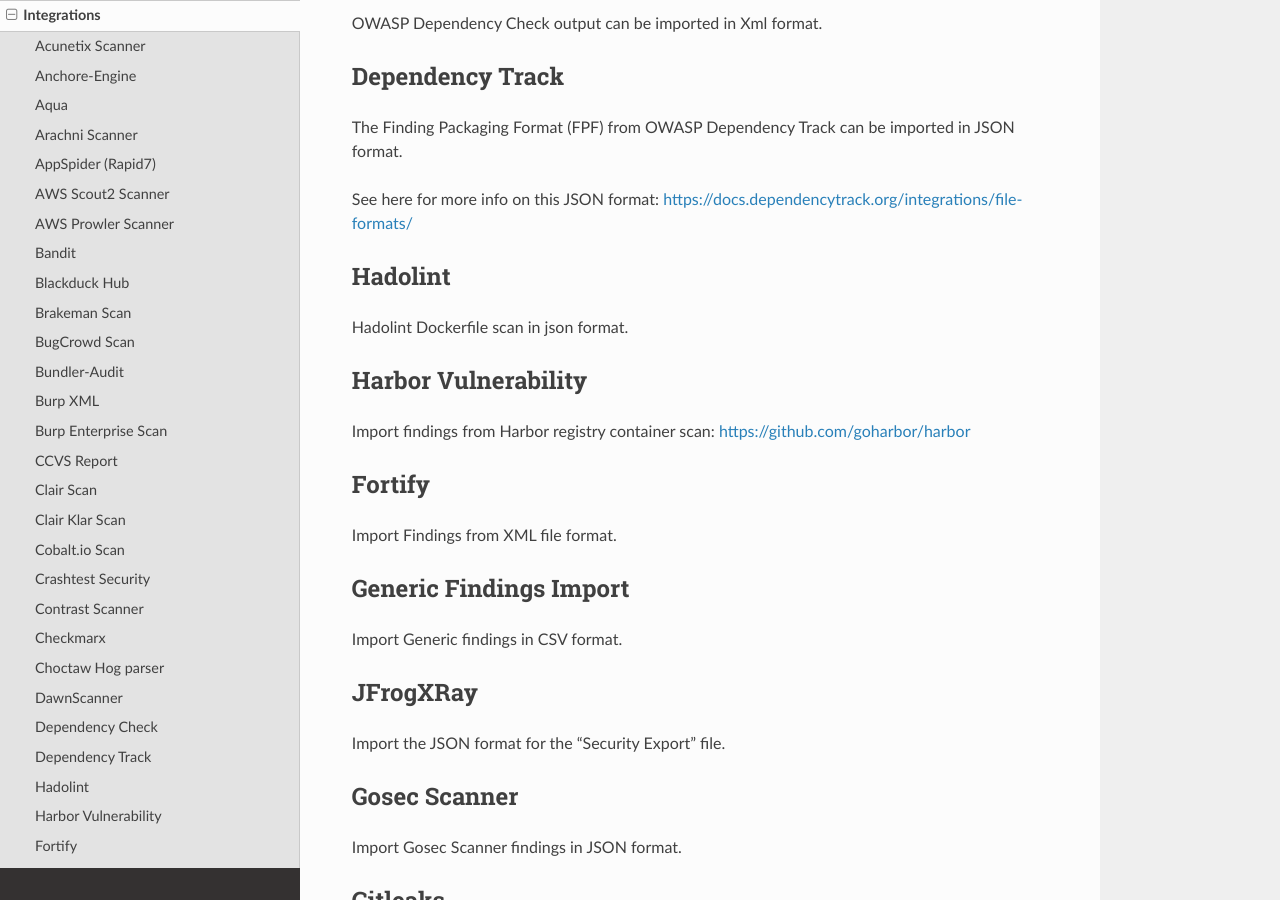
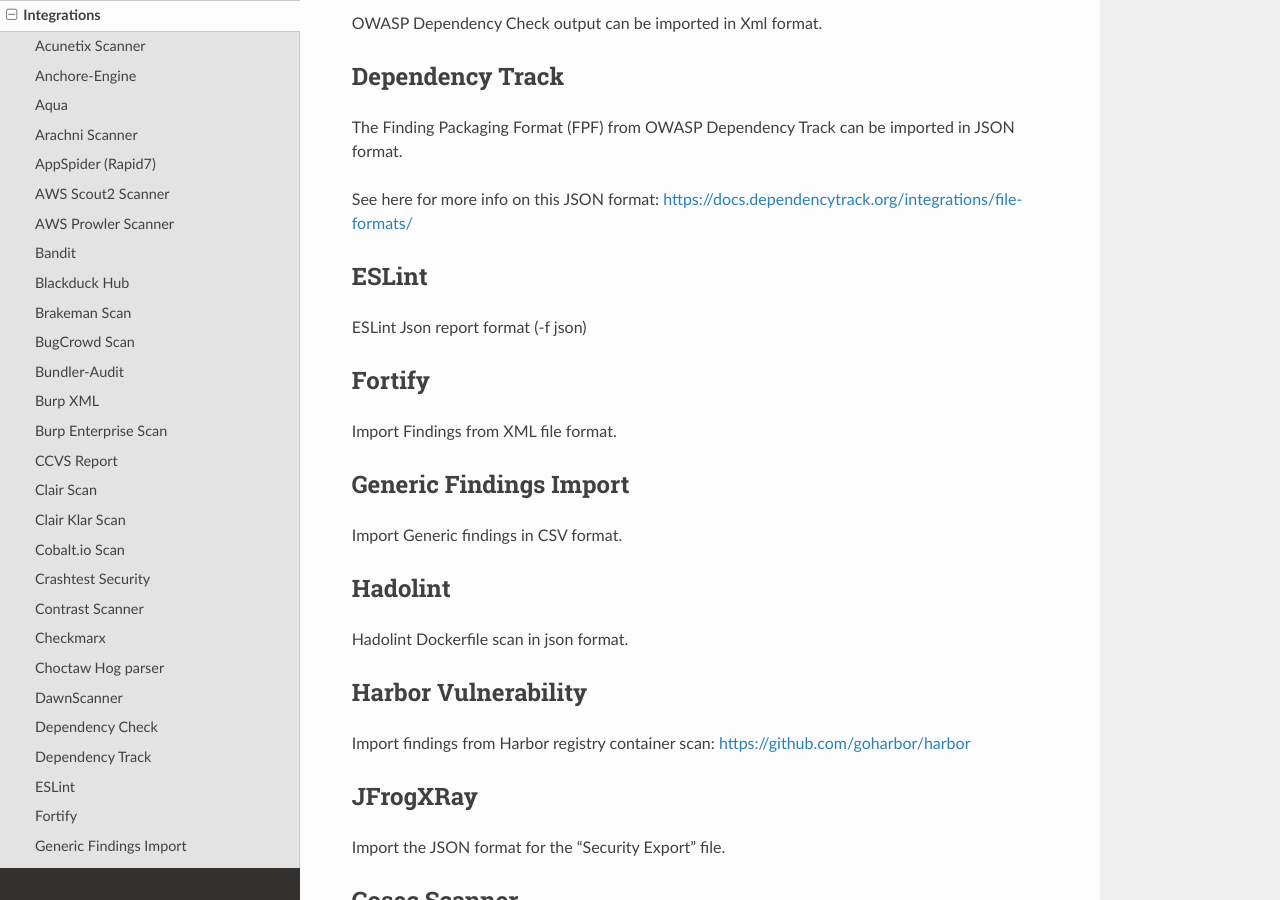
Before and after one commit to DefectDojo/Documentation, a Sphinx documentation site: the page built from docs/integrations.rst, in a window 1280 px wide and 900 px high, scrolled down 2766 px. Built offline with Sphinx 7.4.7 and the Read the Docs theme 2.0.0, drawn with Linux system fonts in a browser that asks for light colours; some of the changed text lies outside the part shown.

Commit message:
Reorder a few integrations

```diff
--- a/docs/integrations.rst
+++ b/docs/integrations.rst
@@ -109,13 +109,9 @@
 
 See here for more info on this JSON format: https://docs.dependencytrack.org/integrations/file-formats/
 
-Hadolint
---------
-Hadolint Dockerfile scan in json format.
-
-Harbor Vulnerability
---------------------
-Import findings from Harbor registry container scan: https://github.com/goharbor/harbor
+ESLint
+------
+ESLint Json report format (-f json)
 
 Fortify
 --------
@@ -124,6 +120,14 @@
 Generic Findings Import
 -----------------------
 Import Generic findings in CSV format.
+
+Hadolint
+--------
+Hadolint Dockerfile scan in json format.
+
+Harbor Vulnerability
+--------------------
+Import findings from Harbor registry container scan: https://github.com/goharbor/harbor
 
 JFrogXRay
 ----------
```
Also changed, not shown: other parts of docs/integrations.rst (+0 -3 lines).
